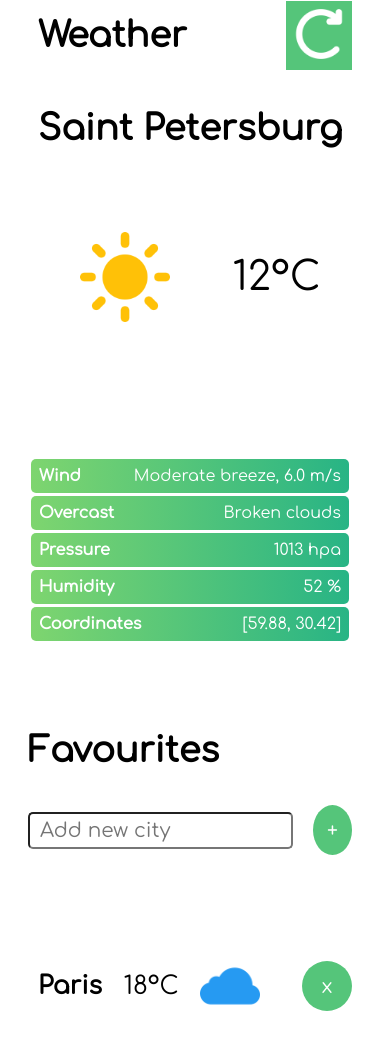
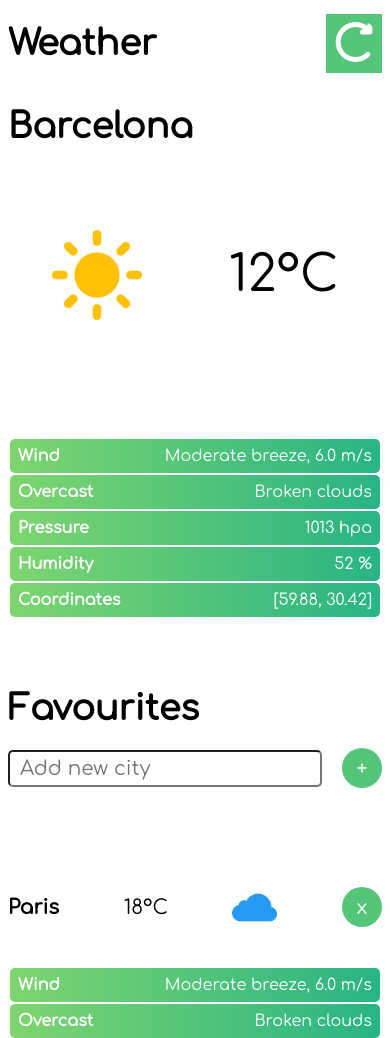
Before and after one commit to slavafive/Web-Course, a plain HTML site: page index.html in a window 390 px wide. Shown: the top 1038 px of the page. Drawn offline with Linux system fonts and the light colour scheme.

Commit message:
Final changes

```diff
--- a/index.html
+++ b/index.html
@@ -17,7 +17,7 @@
 
     <main class="main">
     <div class="header-city">
-        <h2>Saint Petersburg</h2>
+        <h2>Barcelona</h2>
         <div class="header-city-child">
             <img src="images/sunny.png" class="img-header-city">
             <p class="temperature-header-city">12&#176;C</p>
--- a/styles.css
+++ b/styles.css
@@ -14,10 +14,6 @@
 
 body {
     font-family: Comfortaa;
-}
-
-div, header {
-    margin: 10px;
 }
 
 /* div */
@@ -42,8 +38,7 @@ div, header {
     align-items: center;
 
     background-color: #ffffff;
-    height: 50px;
-    padding: 0 10px;
+    height: 70px;
 }
 
 .header-city {
@@ -51,7 +46,6 @@ div, header {
     height: 300px;
 
     text-align: left;
-    padding-left: 10px;
 }
 
 .header-city-child {
@@ -68,12 +62,11 @@ div, header {
 
     background-color: #ffffff;
     height: 300px;
-    padding-right: 10px;
 }
 
 .favourites {
     display: flex;
-    justify-content: flex-start;
+    justify-content: space-between;
     align-items: center;
 
     background-color: #ffffff;
@@ -87,7 +80,7 @@ div, header {
 
     background-color: #ffffff;
     height: 60px;
-    padding-right: 10px;
+    margin: 0px;
 }
 
 .city {
@@ -128,18 +121,14 @@ h2 {
 }
 
 h3 {
-    font-size: 25px;
-}
-
-h4 {
-    font-size: 25px;
+    font-size: 21px;
 }
 
 /* img */
 
 .img-header-city {
-    width: 150px;
-    height: 150px;
+    width: 120px;
+    height: 120px;
     float: left;
 }
 
@@ -170,8 +159,9 @@ button {
 }
 
 .refresh-small img {
-    width: 50px;
-    height: 50px;
+    width: 40px;
+    height: 40px;
+    border-radius: 10px;
 }
 
 .round {
@@ -180,13 +170,13 @@ button {
     font-size: 20px;
     width: 50px;
     height: 50px;
-    margin-left: 20px;
 }
 
 /* input */
 
 .add-new-city {
-    width: 300px;
+    width: 180px;
+    margin-right: 20px;
     font-size: 20px;
     border-radius: 5px;
     font-family: inherit;
@@ -203,7 +193,7 @@ button {
 
     list-style-type: none;
     padding: 0;
-    margin: 10px;
+    margin: 0;
 }
 
 .city-item {
@@ -215,7 +205,6 @@ button {
     background-color: #ffffff;
     height: 300px;
     margin-top: 50px;
-    padding: 0 10px;
     flex: 1 50%;
 }
 
@@ -229,7 +218,7 @@ button {
     background: linear-gradient(to right, var(--first-color), var(--second-color));
     color: white;
     padding: 8px;
-    margin: 3px;
+    margin: 2px;
     font-size: 16px;
     border-radius: 5px;
 
@@ -248,10 +237,10 @@ ul li > span:nth-child(1) {
 }
 
 .temperature-city-information {
-    font-size: 25px;
+    font-size: 21px;
 }
 
-@media all and (min-width: 900px) {
+@media all and (min-width: 1200px) {
 
     .header-city, .header-information, .favourites, .favourites-add-city, .city {
         flex: 1;
@@ -260,9 +249,13 @@ ul li > span:nth-child(1) {
     .refresh-small {
         display: none;
     }
+
+    .city-information-list li {
+        margin: 5px;
+    }
 }
 
-@media all and (max-width: 900px) {
+@media all and (max-width: 1200px) {
 
     .refresh-big {
         display: none;
@@ -272,7 +265,7 @@ ul li > span:nth-child(1) {
 
 @media all and (max-width: 400px) {
     .temperature-header-city {
-        font-size: 40px;
+        font-size: 50px;
     }
 
     .img-header-city {
@@ -280,4 +273,27 @@ ul li > span:nth-child(1) {
         height: 90px;
         float: left;
     }
+
+    .city-information li {
+        font-size: 14px;
+    }
+
+    h3 {
+        font-size: 20px;
+    }
+
+    .temperature-city-information {
+        font-size: 20px;
+    }
+
+    .img-city-weather {
+        width: 45px;
+        height: 45px;
+    }
+
+    .round {
+        width: 40px;
+        height: 40px;
+    }
+
 }
```
